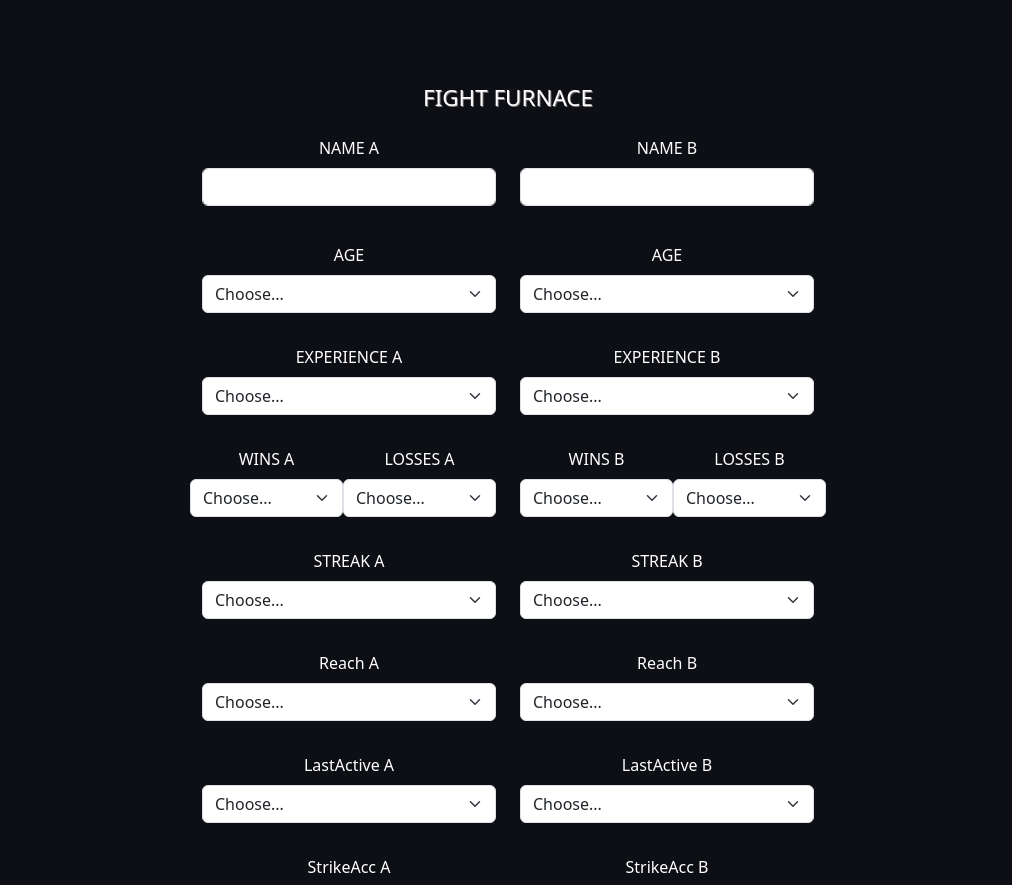
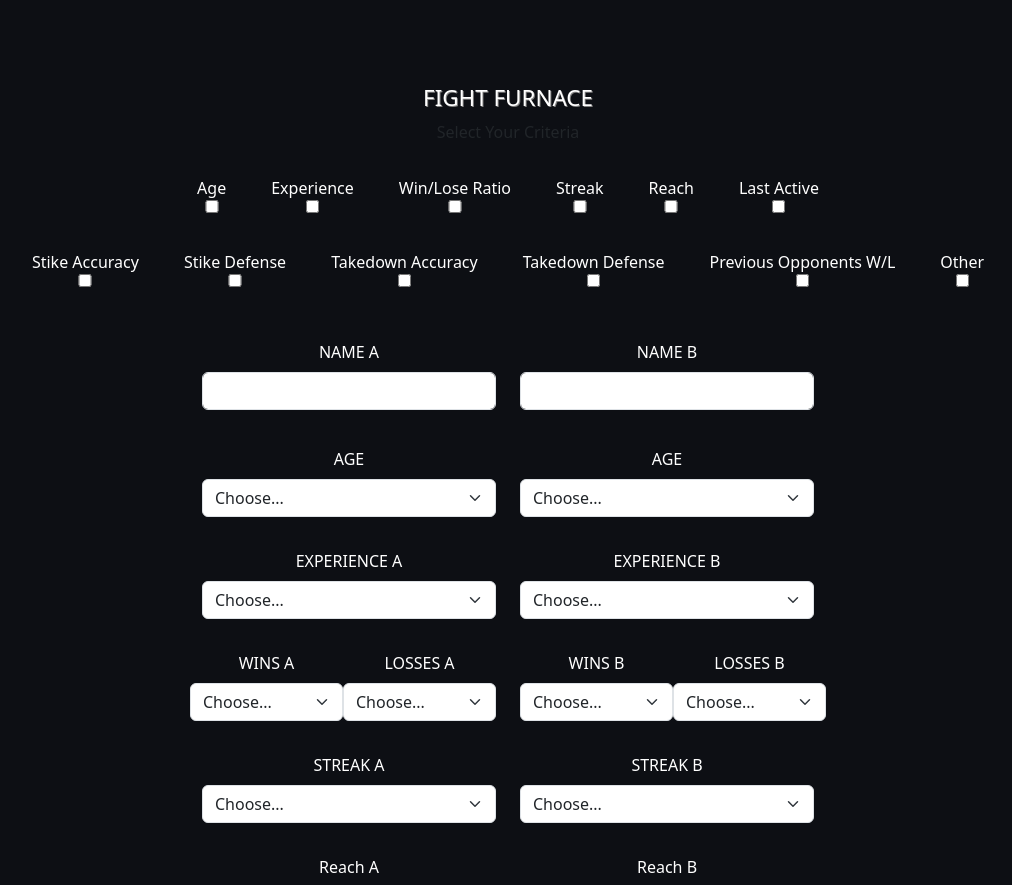
Before and after one commit to GerPut/my-game, a React (Vite) app: page / in a window 1280 px wide. Shown: the part 1260-2145 px from the top of the page, without its empty margins (132-1144 px from the left). Built offline with nearby package versions, Linux system fonts and the light colour scheme; a web font is replaced by a local one.

Commit message:
Add extra toggles for criteria.

```diff
--- a/src/components/FFCalculator/FFCalculator.jsx
+++ b/src/components/FFCalculator/FFCalculator.jsx
@@ -17,6 +17,66 @@ const FFCalculator = () => {
         <>
             <h3 className="text-center app__navbar-logo ">FIGHT FURNACE</h3>
             <div className="col-12">
+                <div>
+                    Select Your Criteria
+                </div>
+                <div className="d-flex row">
+                    <div className="d-flex justify-content-center align-items-center">
+                        <div class="row align-items-center justify-content-evenly">
+                            <label for="labelDemo">Age</label>
+                            <input id="labelDemo" type="checkbox" data-toggle="toggle" data-size="xs" />
+                        </div>
+                        <div class="row align-items-center justify-content-evenly">
+                            <label for="labelDemo">Experience</label>
+                            <input id="labelDemo" type="checkbox" data-toggle="toggle" data-size="xs" />
+                        </div>
+                        <div class="row align-items-center justify-content-evenly">
+                            <label for="labelDemo">Win/Lose Ratio</label>
+                            <input id="labelDemo" type="checkbox" data-toggle="toggle" data-size="xs" />
+                        </div>
+                        <div class="row align-items-center justify-content-evenly">
+                            <label for="labelDemo">Streak</label>
+                            <input id="labelDemo" type="checkbox" data-toggle="toggle" data-size="xs" />
+                        </div>
+                        <div class="row align-items-center justify-content-evenly">
+                            <label for="labelDemo">Reach</label>
+                            <input id="labelDemo" type="checkbox" data-toggle="toggle" data-size="xs" />
+                        </div>
+                        <div class="row align-items-center justify-content-evenly">
+                            <label for="labelDemo">Last Active</label>
+                            <input id="labelDemo" type="checkbox" data-toggle="toggle" data-size="xs" />
+                        </div>
+                    </div>
+
+                    <div className="d-flex justify-content-center align-items-center">
+                        <div class="row align-items-center justify-content-evenly">
+                            <label for="labelDemo">Stike Accuracy</label>
+                            <input id="labelDemo" type="checkbox" data-toggle="toggle" data-size="xs" />
+                        </div>
+                        <div class="row align-items-center justify-content-evenly">
+                            <label for="labelDemo">Stike Defense</label>
+                            <input id="labelDemo" type="checkbox" data-toggle="toggle" data-size="xs" />
+                        </div>
+                        <div class="row align-items-center justify-content-evenly">
+                            <label for="labelDemo">Takedown Accuracy</label>
+                            <input id="labelDemo" type="checkbox" data-toggle="toggle" data-size="xs" />
+                        </div>
+                        <div class="row align-items-center justify-content-evenly">
+                            <label for="labelDemo">Takedown Defense</label>
+                            <input id="labelDemo" type="checkbox" data-toggle="toggle" data-size="xs" />
+                        </div>
+                        <div class="row align-items-center justify-content-evenly">
+                            <label for="labelDemo">Previous Opponents W/L</label>
+                            <input id="labelDemo" type="checkbox" data-toggle="toggle" data-size="xs" />
+                        </div>
+                        <div class="row align-items-center justify-content-evenly">
+                            <label for="labelDemo">Other</label>
+                            <input id="labelDemo" type="checkbox" data-toggle="toggle" data-size="xs" />
+                        </div>
+                    </div>
+                </div>
+
+
                 <div className="d-flex row justify-content-center align-items-center">
                     <div class="col-md-3">
                         <label for="nameA" class="form-label">NAME A</label>
@@ -39,7 +99,6 @@ const FFCalculator = () => {
                 <TakeDownDef />
                 <PreviousOppWL />
                 <Other />
-
             </div>
 
 
```
